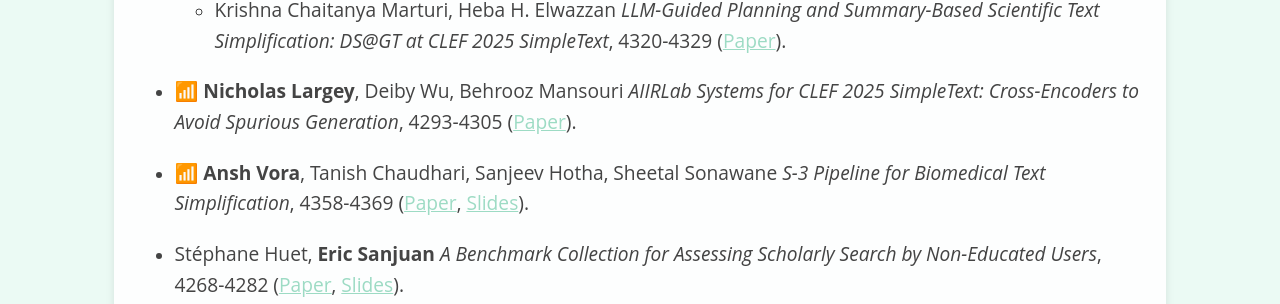
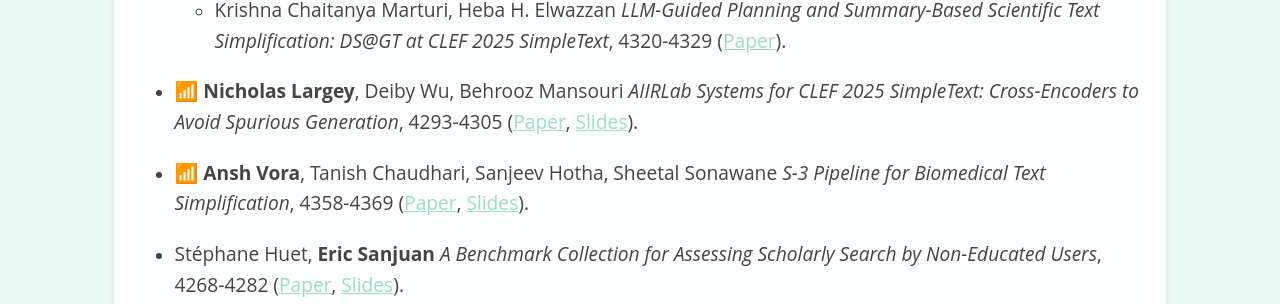
Before and after one commit to simpletext-madics/2025, a Jekyll site: the page built from program.md, in a window 1280 px wide and 900 px high, scrolled down 3296 px. Shown: the part 152-456 px from the top of the window. Built offline with Jekyll 4.4.1, drawn with Linux system fonts in a browser that asks for light colours.

Commit message:
Update program.md

```diff
--- a/program.md
+++ b/program.md
@@ -108,7 +108,7 @@ _UBOnlp Report at the SimpleText lab of CLEF 2025_, 4345-4357
 
 * 📶 **Nicholas Largey**, Deiby Wu, Behrooz Mansouri
 _AIIRLab Systems for CLEF 2025 SimpleText: Cross-Encoders to Avoid Spurious Generation_, 4293-4305
-([Paper](https://ceur-ws.org/Vol-4038/paper_355.pdf)).
+([Paper](https://ceur-ws.org/Vol-4038/paper_355.pdf), [Slides](slides/CLEF25SimpleText-AIIRLab.pdf)).
 
 * 📶 **Ansh Vora**, Tanish Chaudhari, Sanjeev Hotha, Sheetal Sonawane
 _S-3 Pipeline for Biomedical Text Simplification_, 4358-4369
```
